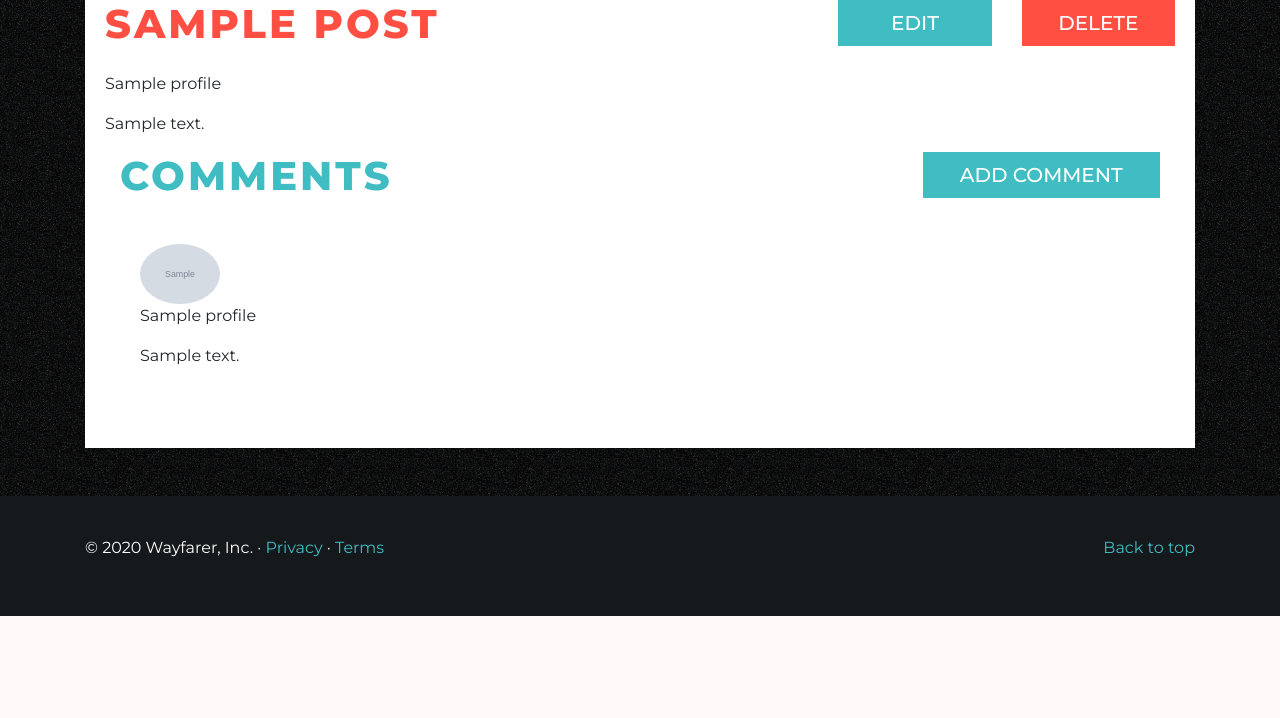
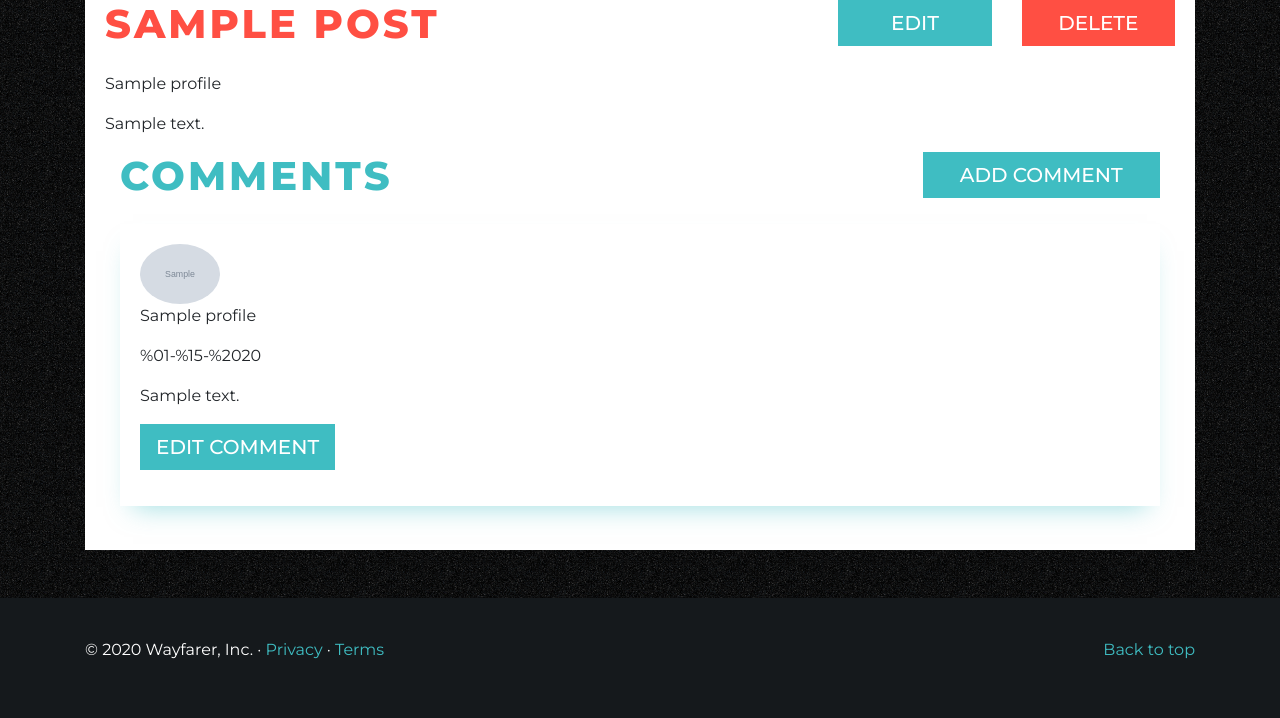
Before and after one commit to gabtorre/wayfarer, a Django app: page /post/1/ in a window 1280 px wide. Shown: the part 487-1205 px from the top of the page. Before the commit the page ends 1103 px from the top, so only its background shows below. Run offline with Django 3.2, Linux system fonts and the light colour scheme; a user stored in the database is signed in; tables that the repository leaves empty hold one stand-in row (values such as "Sample post"); grey boxes marked "Sample" are stand-in pictures; some libraries are stand-ins or nearby versions.

Commit message:
Adds comment edit and delete

```diff
--- a/main_app/static/styles/main.css
+++ b/main_app/static/styles/main.css
@@ -145,9 +145,9 @@ h1 {
   background: var(--red);
 }
 
-.btn-primary:active, .btn-primary:visited {
+/* .btn-primary:active, .btn-primary:visited {
   background: var(--light-red) !important;
-}
+} */
 
 .navbar-light .navbar-nav .nav-link {
   color: #fff;
@@ -226,6 +226,8 @@ h1 {
   width: 175px;
   height: 175px;
   object-fit: cover;
+}
+
 .red-text {
   color: red;
 }
--- a/main_app/templates/Post/post.html
+++ b/main_app/templates/Post/post.html
@@ -56,7 +56,11 @@
                 <div class="col">
                   <img class="img-thumb rounded-circle" width="80px" height="80px" src="{{comment.user.profile.image.url}}" alt="">
                 <p>{{comment.user.profile.name}}</p>
+                <p>{{comment.created_date}}</p>
                 <p>{{comment.comment}}</p>
+                {% if request.user == comment.user %}
+                <p><a class="btn btn-primary btn-lg btn-blue" href="{% url 'comment_edit' comment.id%}"> Edit Comment</a></p>
+                {% endif %}
                 </div>
               </div>
             </div>
--- a/main_app/urls.py
+++ b/main_app/urls.py
@@ -17,4 +17,6 @@ urlpatterns = [
     path('profile/edit/', views.profile_edit, name='profile_edit'),
     path('accounts/', include('django.contrib.auth.urls')),
     path('comment/<int:post_id>/', views.post_comment, name='comment'),
+    path('comment/<int:comment_id>/edit', views.comment_edit, name="comment_edit"),
+    path('comment/<int:comment_id>/delete', views.comment_delete, name="comment_delete")
 ] +static(settings.MEDIA_URL, document_root= settings.MEDIA_ROOT)
--- a/main_app/views.py
+++ b/main_app/views.py
@@ -172,7 +172,7 @@ def profile_edit(request):
             context = {'profile_form': profile_form}
             return render(request, 'account/edit.html', context)
 
-
+# Add Comment
 @login_required(login_url='/login_redirect',)
 def post_comment(request, post_id):
     comment_form = Comment_Form(request.POST)
@@ -182,3 +182,27 @@ def post_comment(request, post_id):
         new_comment.post = Post.objects.get(id=post_id)
         new_comment.save()
     return redirect('post', post_id)
+
+# Comment Update
+@login_required(login_url='/login_redirect',)
+def comment_edit(request, comment_id):
+  comment = Comment.objects.get(id=comment_id)
+  post = comment.post_id
+  if request.method == 'POST' and request.user == comment.user:
+    comment_form = Comment_Form(request.POST, instance=comment)
+    if comment_form.is_valid():
+      comment_form.save()
+      return redirect('post', post_id=post)
+  else:
+    comment_form = Comment_Form(instance=comment)
+  context = {'comment': comment, 'comment_form': comment_form, 'post': post }
+  return render(request, 'edit_comment.html', context)
+
+
+@login_required(login_url='/login_redirect',)
+def comment_delete(request, comment_id):
+    comment = Comment.objects.get(id=comment_id)
+    post = comment.post_id
+    if request.user == comment.user:
+        Comment.objects.get(id=comment_id).delete()
+    return redirect('post', post_id=post)
```
Also changed, not shown: main_app/templates/edit_comment.html (added, +21 -0 lines).
